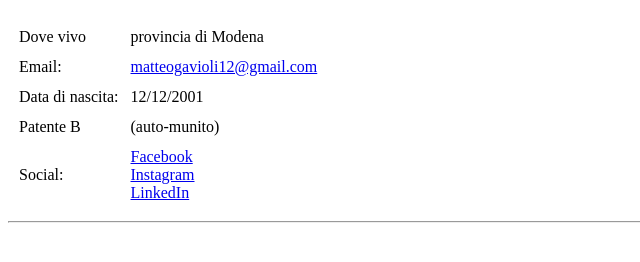
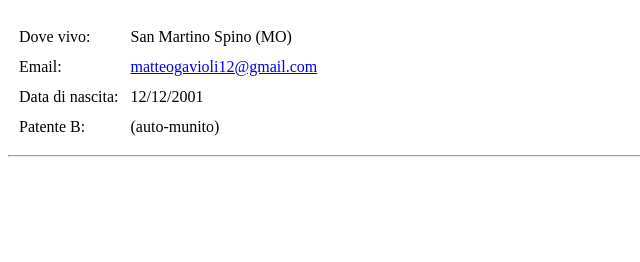
Before and after one commit to Matteog12/CV_ita, a plain HTML site: page public/personal_information.html in a window 1280 px wide. Shown: the part 50-312 px from the top of the page, without its empty margins (0-640 px from the left). Drawn offline with Linux system fonts and the light colour scheme.

Commit message:
Update personal_information.html

```diff
--- a/public/personal_information.html
+++ b/public/personal_information.html
@@ -12,8 +12,8 @@
 
     <table cellspacing="10">
         <tr valign="top">
-            <td>Dove vivo</td>
-            <td>provincia di Modena</td>
+            <td>Dove vivo:</td>
+            <td>San Martino Spino (MO)</td>
         </tr>
         <tr>
             <td>Email:</td>
@@ -24,16 +24,8 @@
             <td>12/12/2001</td>
         </tr>
         <tr>
-            <td>Patente B</td>
+            <td>Patente B:</td>
             <td>(auto-munito)</td>
-        </tr>
-        <tr>
-            <td>Social:</td>
-            <td>
-                <a href="https://www.facebook.com/profile.php? id=100009149564999">Facebook</a> <br>
-                <a href="https://www.instagram.com/matteog1212/">Instagram</a> <br>
-                <a href="https://www.linkedin.com/in/matteo-gavioli-273bba25a/">LinkedIn</a>
-            </td>
         </tr>
     </table>
 
```
